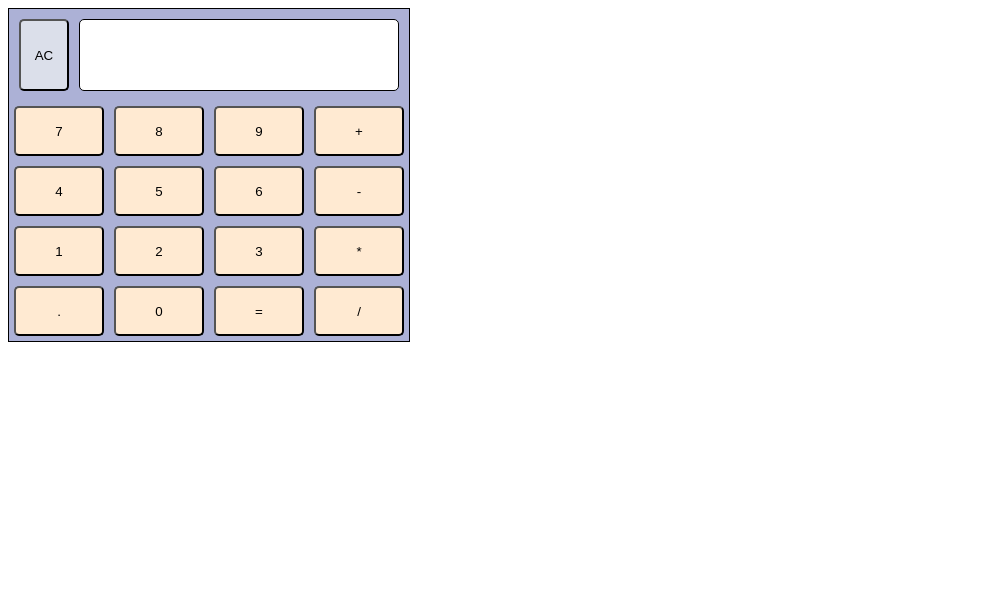
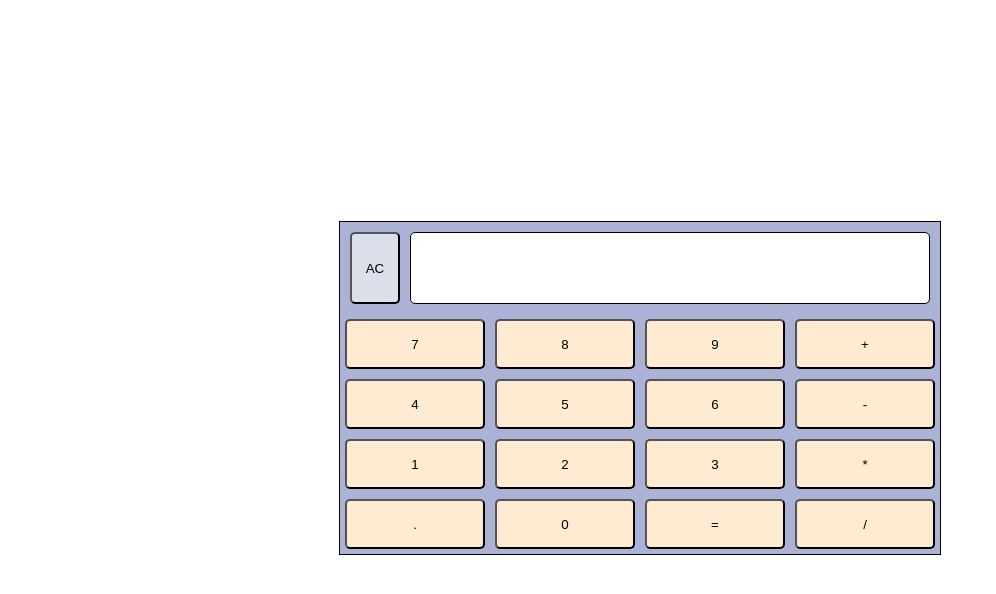
Before and after one commit to Toprak2/calculator, a plain HTML site: page index.html in a window 1280 px wide. Shown: the whole page, without its empty margins (0-996 px from the left). Drawn offline with Linux system fonts and the light colour scheme.

Commit message:
Add flex display to main div to center the calc

```diff
--- a/style.css
+++ b/style.css
@@ -1,21 +1,19 @@
 button{
 
     margin: 5px;
-    flex: 1 50px;
     min-height: 50px;
     background-color: #FFEAD2;
     border-radius: 5px;
+    flex:1;
 }
 
 .f{
     display: flex;
-    flex-wrap: wrap;
-
 }
 #calculator{
-    max-width: 400px;
     border: 1px solid black;
     background-color: #ACB1D6;
+    flex-basis: 600px;
 }
 #result{
     height: 50px;
@@ -24,12 +22,25 @@ button{
     margin: 10px;
     background-color: white;
     border-radius: 5px;
-    font-size: 42px;
-    flex-grow: 1;
+    font-size: 32px;
+    flex:auto;
+
 }
 #AC_button{
+
     flex-grow: 0;
+    flex-basis: 50px;
     padding: 0px;
     margin: 10px 0 10px 10px;
     background-color:#DBDFEA;
 }
+.main{
+    display: flex;
+    justify-content: center;
+    gap:100px;
+    align-items: center ;
+    flex: 1;
+    height: 95vb;
+
+    flex-wrap: wrap;
+}
```
